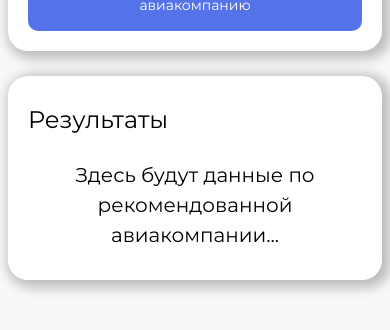
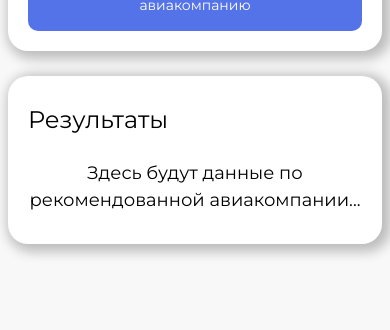
Before and after one commit to PSU-IKNT/frontend-airlines, a Nuxt app: page / in a window 390 px wide. Shown: the part 489-819 px from the top of the page. Built offline with nearby package versions, Linux system fonts and the light colour scheme; no server answers.

Commit message:
added more responsiveness

```diff
--- a/assets/css/main.css
+++ b/assets/css/main.css
@@ -95,6 +95,18 @@ body {
   .container {
     padding: 40px 0px 0px 0px;
   }
+  .recommeded-airline__title,
+  .table-airlines__title {
+    font-size: 18px !important;
+  }
+  .recommeded-airline__info,
+  .table-airlines__info {
+    font-size: 18px !important;
+  }
+  .airlines-info__column,
+  .airlines-info__wrapper {
+    gap: 25px !important;
+  }
 }
 
 .airlines-info__wrapper {
```
